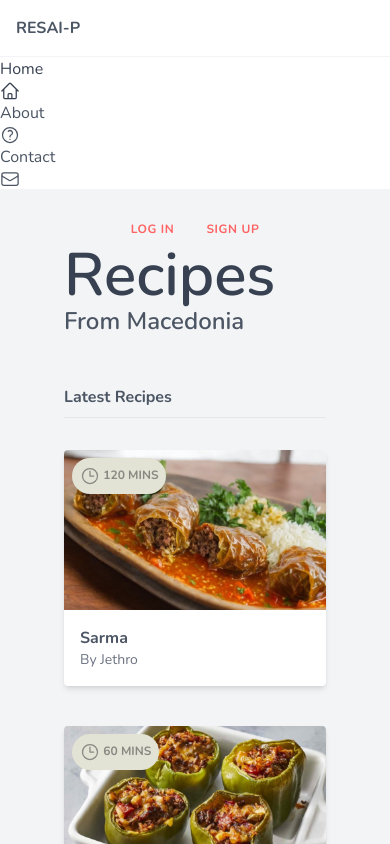
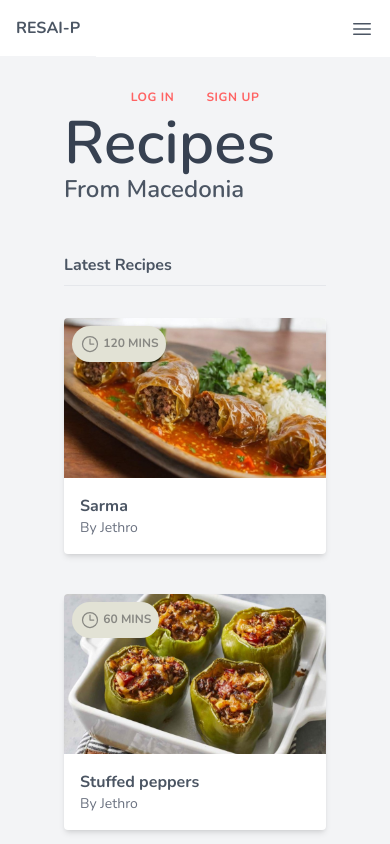
Before and after one commit to S-Nikola/ReSai-P, a website: page public/index.html in a window 390 px wide. Shown: the top 844 px of the page. Drawn offline with nearby package versions, Linux system fonts and the light colour scheme.

Commit message:
added hamburger menu and transitions

```diff
--- a/public/index.html
+++ b/public/index.html
@@ -8,36 +8,41 @@
 <body class="text-gray-600 font-body">
 
    <div class="grid md:grid-cols-3"><!--content wrapper -->
-    <div class="md:col-span-1">
-      <nav>
-        <div>
+    <div class="md:col-span-1 md:flex md:justify-end">
+      <nav class="text-right">
+        <div class="flex justify-between items-center">
           <h1 class="font-bold uppercase p-4 border-b border-gray-100">
             <a href="/" class="hover:text-gray-700">ReSai-P</a>
           </h1>
+          <div class="px-4 cursor-pointer md:hidden" id="burger">
+            <svg class="w-6" xmlns="http://www.w3.org/2000/svg" fill="none" viewBox="0 0 24 24" stroke-width="1.5" stroke="currentColor" class="w-6 h-6">
+              <path stroke-linecap="round" stroke-linejoin="round" d="M3.75 6.75h16.5M3.75 12h16.5m-16.5 5.25h16.5" />
+            </svg>
+          </div>
         </div>
-        <ul>
-          <li class="text-gray-700">
-            <a href="">
+        <ul class="text-sm mt-6 hidden md:block" id="menu">
+          <li class="text-gray-700 py-1">
+            <a class="px-4 flex justify-end border-r-4 border-primary" href="">
               <span>Home</span>
-              <svg class="w-5" xmlns="http://www.w3.org/2000/svg" fill="none" viewBox="0 0 24 24" stroke-width="1.5" stroke="currentColor" class="w-6 h-6">
+              <svg class="w-5 ml-2" xmlns="http://www.w3.org/2000/svg" fill="none" viewBox="0 0 24 24" stroke-width="1.5" stroke="currentColor" class="w-6 h-6">
                 <path stroke-linecap="round" stroke-linejoin="round" d="M2.25 12l8.954-8.955c.44-.439 1.152-.439 1.591 0L21.75 12M4.5 9.75v10.125c0 .621.504 1.125 1.125 1.125H9.75v-4.875c0-.621.504-1.125 1.125-1.125h2.25c.621 0 1.125.504 1.125 1.125V21h4.125c.621 0 1.125-.504 1.125-1.125V9.75M8.25 21h8.25" />
               </svg>
 
             </a>
           </li>
-          <li>
-            <a href="">
+          <li class="py-1">
+            <a class="px-4 flex justify-end border-r-4 border-white" href="">
               <span>About</span>
-              <svg class="w-5" xmlns="http://www.w3.org/2000/svg" fill="none" viewBox="0 0 24 24" stroke-width="1.5" stroke="currentColor" class="w-6 h-6">
+              <svg class="w-5 ml-2" xmlns="http://www.w3.org/2000/svg" fill="none" viewBox="0 0 24 24" stroke-width="1.5" stroke="currentColor" class="w-6 h-6">
                 <path stroke-linecap="round" stroke-linejoin="round" d="M9.879 7.519c1.171-1.025 3.071-1.025 4.242 0 1.172 1.025 1.172 2.687 0 3.712-.203.179-.43.326-.67.442-.745.361-1.45.999-1.45 1.827v.75M21 12a9 9 0 11-18 0 9 9 0 0118 0zm-9 5.25h.008v.008H12v-.008z" />
               </svg>
 
             </a>
           </li>
-          <li>
-            <a href="">
+          <li class="py-1">
+            <a class="px-4 flex justify-end border-r-4 border-white" href="">
               <span>Contact</span>
-              <svg class="w-5" xmlns="http://www.w3.org/2000/svg" fill="none" viewBox="0 0 24 24" stroke-width="1.5" stroke="currentColor" class="w-6 h-6">
+              <svg class="w-5 ml-2" xmlns="http://www.w3.org/2000/svg" fill="none" viewBox="0 0 24 24" stroke-width="1.5" stroke="currentColor" class="w-6 h-6">
                 <path stroke-linecap="round" stroke-linejoin="round" d="M21.75 6.75v10.5a2.25 2.25 0 01-2.25 2.25h-15a2.25 2.25 0 01-2.25-2.25V6.75m19.5 0A2.25 2.25 0 0019.5 4.5h-15a2.25 2.25 0 00-2.25 2.25m19.5 0v.243a2.25 2.25 0 01-1.07 1.916l-7.5 4.615a2.25 2.25 0 01-2.36 0L3.32 8.91a2.25 2.25 0 01-1.07-1.916V6.75" />
               </svg>
 
@@ -48,8 +53,12 @@
     </div><!-- end nav -->
     <main class="px-16 py-6 bg-gray-100 md:col-span-2">
       <div class="flex justify-center md:justify-end">
-        <a href="#" class=" btn text-primary border-primary md:border-2 hover:bg-primary hover:text-white">Log in</a>
-        <a href="#" class=" btn text-primary ml-2 border-primary md:border-2 hover:bg-primary hover:text-white">Sign up</a>
+        <a href="#" class=" btn text-primary border-primary md:border-2 hover:bg-primary hover:text-white transition ease-out duration-500">
+          Log in
+        </a>
+        <a href="#" class=" btn text-primary ml-2 border-primary md:border-2 hover:bg-primary hover:text-white transition ease-out duration-500">
+          Sign up
+        </a>
       </div>
 
       <header>
@@ -111,7 +120,7 @@
         </div>
 
         <div class="flex justify-center">
-          <div class=" btn bg-secondary-100 text-secondary-200 hover:shadow-inner">
+          <div class=" btn bg-secondary-100 text-secondary-200 hover:shadow-inner transform hover:scale-125 hover: bg-opacity-50 transition ease-out duration-300">
             Load more
           </div>
         </div>
@@ -120,5 +129,6 @@
     </main>
   </div>
 
+  <script src="index.js"></script>
 </body>
 </html>
--- /dev/null
+++ b/public/index.js
@@ -0,0 +1,10 @@
+const burger = document.querySelector('#burger');
+const menu = document.querySelector('#menu');
+
+burger.addEventListener('click', () => {
+  if (menu.classList.contains('hidden')) {
+    menu.classList.remove('hidden');
+  } else {
+    menu.classList.add('hidden');
+  }
+})
```
Also changed, not shown: public/styles.css.
